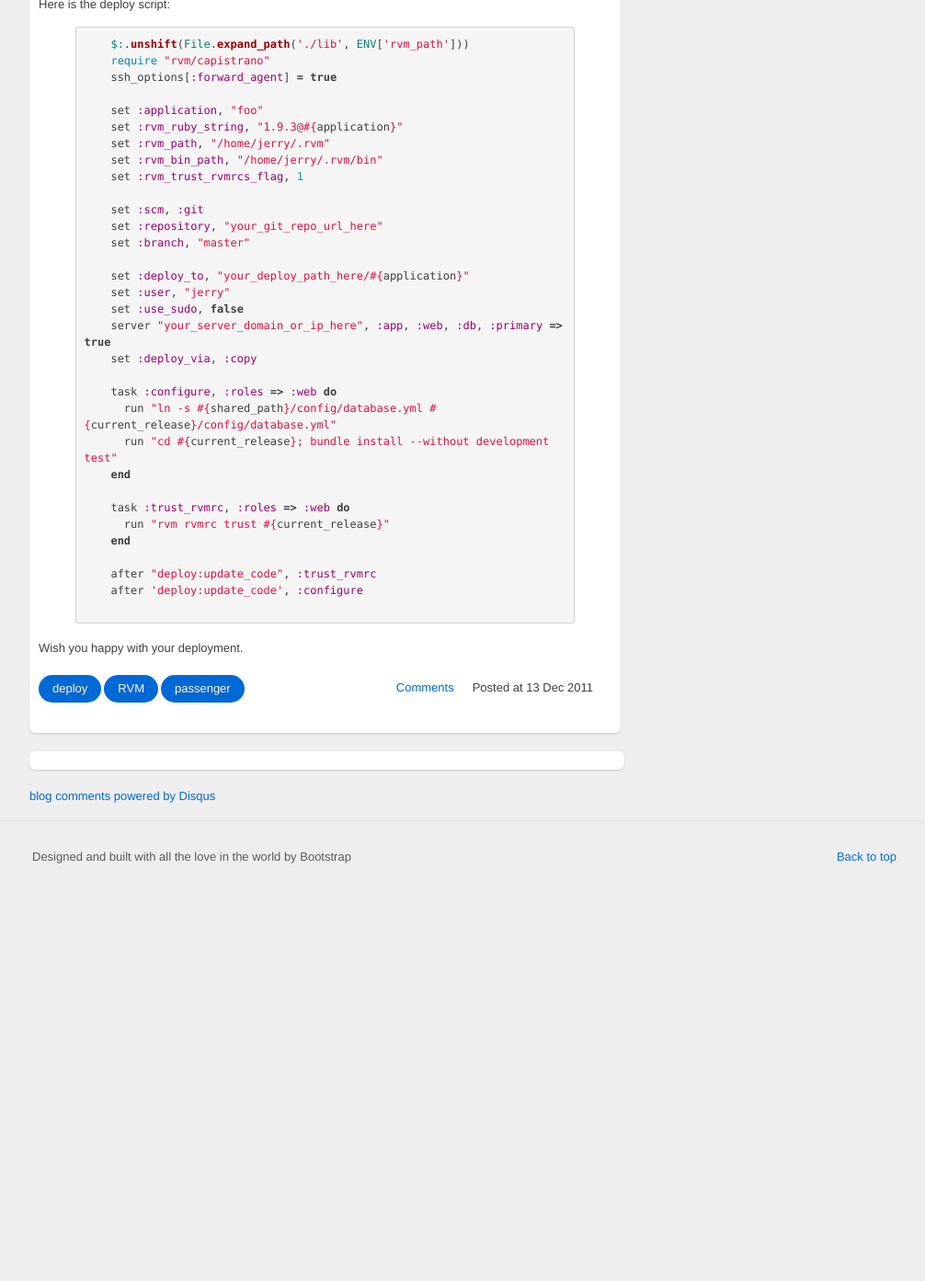
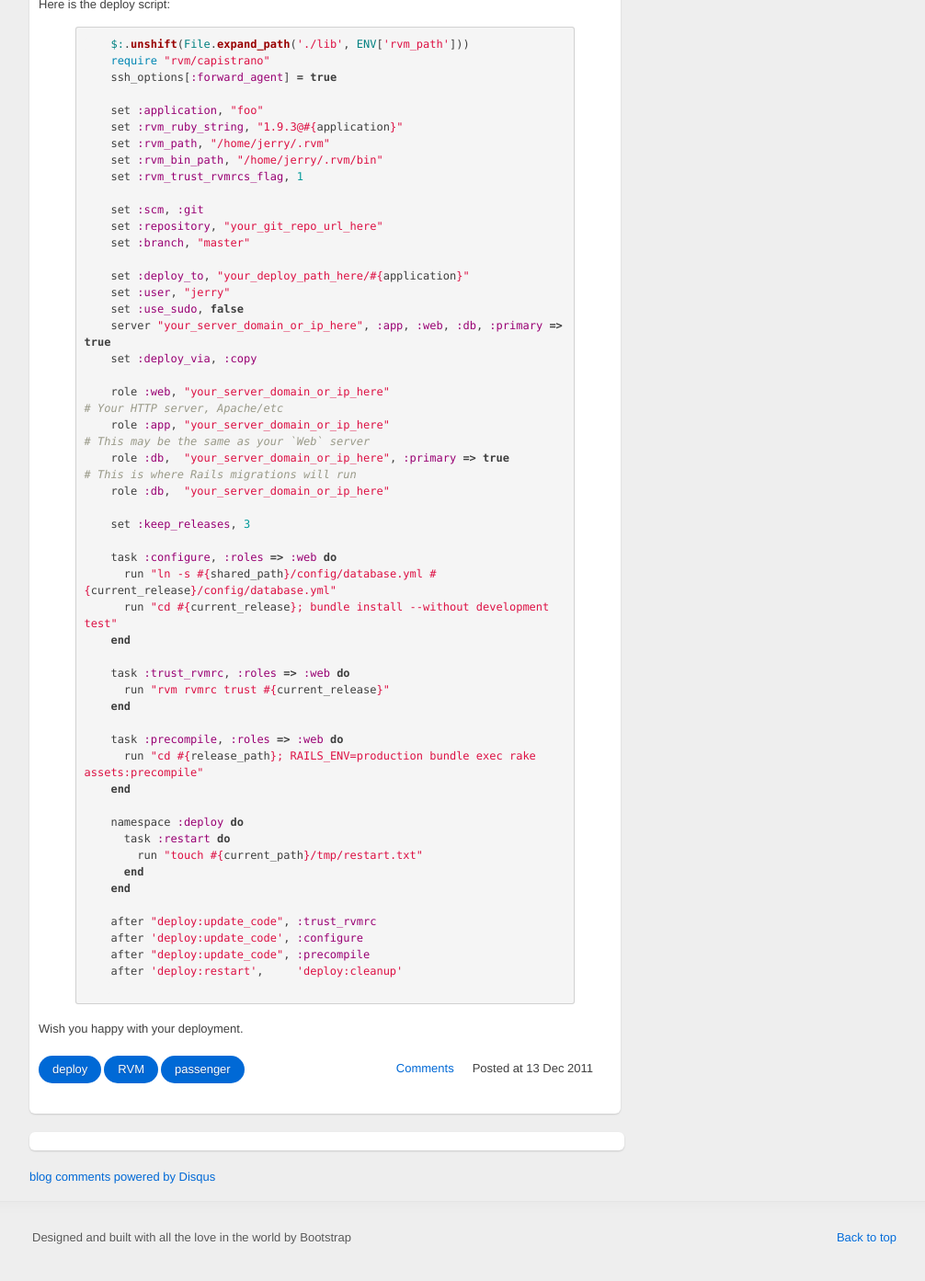
Before and after one commit to jerryshen/hansay.com, a Jekyll site: the page built from _posts/2011-12-13-running-multiple-rails-versions-on-server-by-standalone-gemsets-with-passenger.md, in a window 1280 px wide and 1400 px high, scrolled down 1573 px. Shown: the top 1393 px of the window at 92% size, without its empty margins (135-1141 px from the left). Built offline with Jekyll 4.4.1, drawn with Linux system fonts in a browser that asks for light colours; nearby versions of some CDN libraries; library files that are not in the unit come from our copies; Markdown is read by kramdown in place of the engine named in the settings; comment, search, counter and statistics services are not loaded; before the commit the page ends 2559 px from its top, so only the background shows below that; some of the changed text lies outside the part shown.

Commit message:
update passenger post

```diff
--- a/_posts/2011-12-13-running-multiple-rails-versions-on-server-by-standalone-gemsets-with-passenger.md
+++ b/_posts/2011-12-13-running-multiple-rails-versions-on-server-by-standalone-gemsets-with-passenger.md
@@ -31,7 +31,7 @@ Create `config/setup_load_paths.rb` file in config directory, prefill with:
         rvm_lib_path = File.join(rvm_path, 'lib')
         $LOAD_PATH.unshift rvm_lib_path
         require 'rvm'
-        RVM.gemset_use! 'foo'
+        RVM.use_from_path! File.dirname(File.dirname(__FILE__))
       rescue LoadError
         # RVM is unavailable at this point.
         raise "RVM ruby lib is currently unavailable."
@@ -98,6 +98,13 @@ Here is the deploy script:
     server "your_server_domain_or_ip_here", :app, :web, :db, :primary => true
     set :deploy_via, :copy
 
+    role :web, "your_server_domain_or_ip_here"                          # Your HTTP server, Apache/etc
+    role :app, "your_server_domain_or_ip_here"                          # This may be the same as your `Web` server
+    role :db,  "your_server_domain_or_ip_here", :primary => true        # This is where Rails migrations will run
+    role :db,  "your_server_domain_or_ip_here"
+
+    set :keep_releases, 3
+
     task :configure, :roles => :web do
       run "ln -s #{shared_path}/config/database.yml #{current_release}/config/database.yml"
       run "cd #{current_release}; bundle install --without development test"
@@ -107,8 +114,20 @@ Here is the deploy script:
       run "rvm rvmrc trust #{current_release}"
     end
 
+    task :precompile, :roles => :web do
+      run "cd #{release_path}; RAILS_ENV=production bundle exec rake assets:precompile"
+    end
+
+    namespace :deploy do
+      task :restart do
+        run "touch #{current_path}/tmp/restart.txt"
+      end
+    end
+
     after "deploy:update_code", :trust_rvmrc
     after 'deploy:update_code', :configure
+    after "deploy:update_code", :precompile
+    after 'deploy:restart',     'deploy:cleanup'
 
 {% endhighlight %}
 
```
